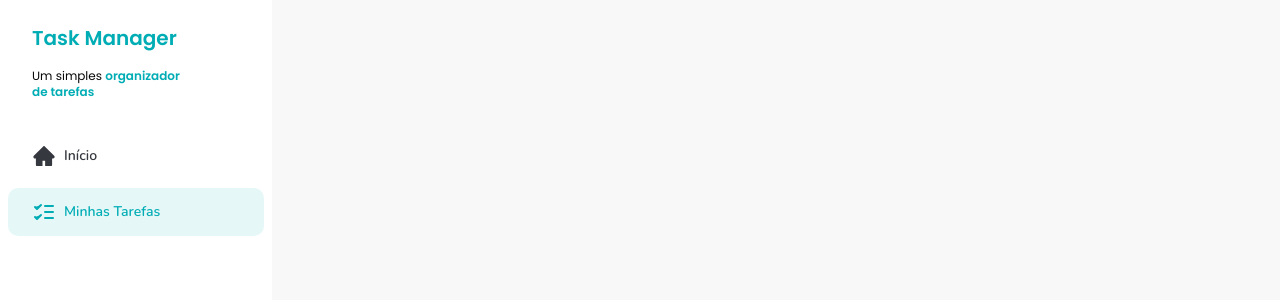
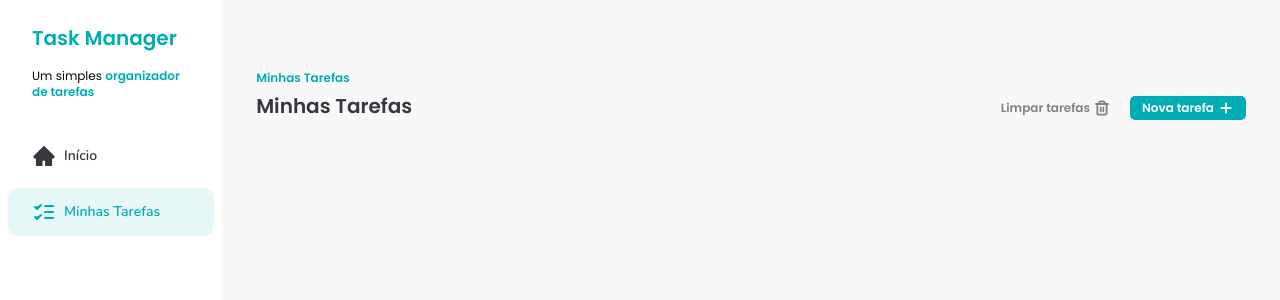
Before and after one commit to pc-silva/app-task-manager, a React (Vite) app: page / in a window 1280 px wide. Shown: the top 300 px of the page. Built offline with nearby package versions, Linux system fonts and the light colour scheme.

Commit message:
add Button  components

```diff
--- a/src/App.jsx
+++ b/src/App.jsx
@@ -1,9 +1,11 @@
 import { Sidebar } from "./components/Sidebar";
+import { Task } from "./components/Task";
 
 export const App = () => {
   return (
-    <div>
+    <div className="flex">
       <Sidebar />
+      <Task />
     </div>
   );
 };
--- /dev/null
+++ b/src/components/Button.jsx
@@ -0,0 +1,16 @@
+export const Button = ({ children, variant }) => {
+  function getVariantButton() {
+    if (variant === "primary") {
+      return "bg-[#00ADB5] px-3 py-1 text-white";
+    }
+    return "bg-transparent px-3 py-1 text-[#818181]";
+  }
+
+  return (
+    <button
+      className={`flex cursor-pointer gap-1 rounded-[5px] transition-opacity hover:opacity-75 ${getVariantButton()}`}
+    >
+      {children}
+    </button>
+  );
+};
--- /dev/null
+++ b/src/components/Task.jsx
@@ -0,0 +1,24 @@
+import { Button } from "./Button";
+import AddIcon from "../assets/icons/add.svg?react";
+import TrashIcon from "../assets/icons/trash.svg?react";
+
+export const Task = () => {
+  return (
+    <div className="w-full px-8.5 pt-17.5 text-xs font-semibold">
+      <div className="flex items-end justify-between">
+        <div>
+          <span className="text-[#00ADB5]">Minhas Tarefas</span>
+          <h1 className="mt-1.5 text-xl text-[#35383E]">Minhas Tarefas</h1>
+        </div>
+        <div className="flex gap-2">
+          <Button variant="secondary">
+            Limpar tarefas <TrashIcon />
+          </Button>
+          <Button variant="primary">
+            Nova tarefa <AddIcon />
+          </Button>
+        </div>
+      </div>
+    </div>
+  );
+};
```
Also changed, not shown: src/assets/icons/add.svg (added), src/assets/icons/trash.svg (added).
